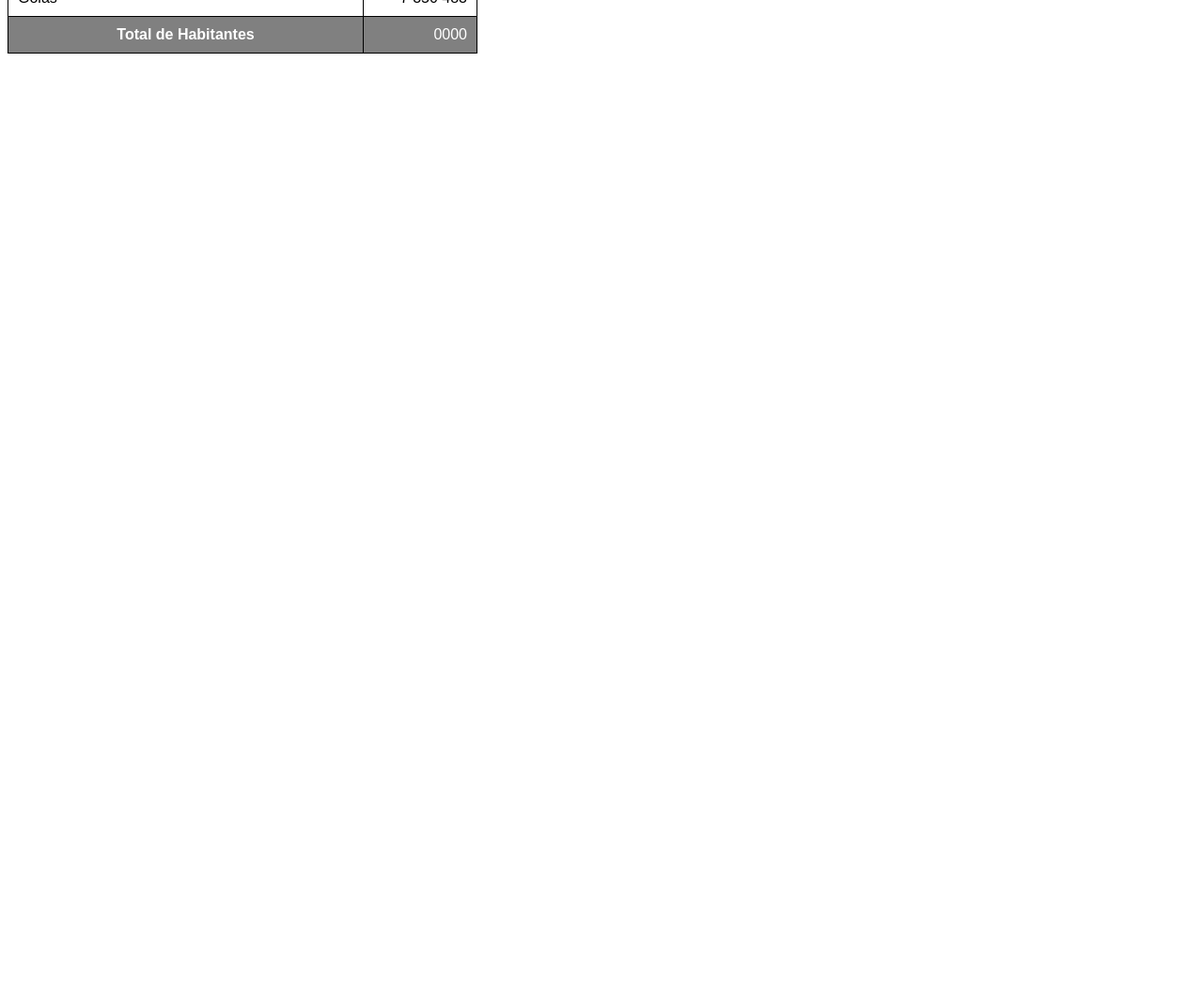
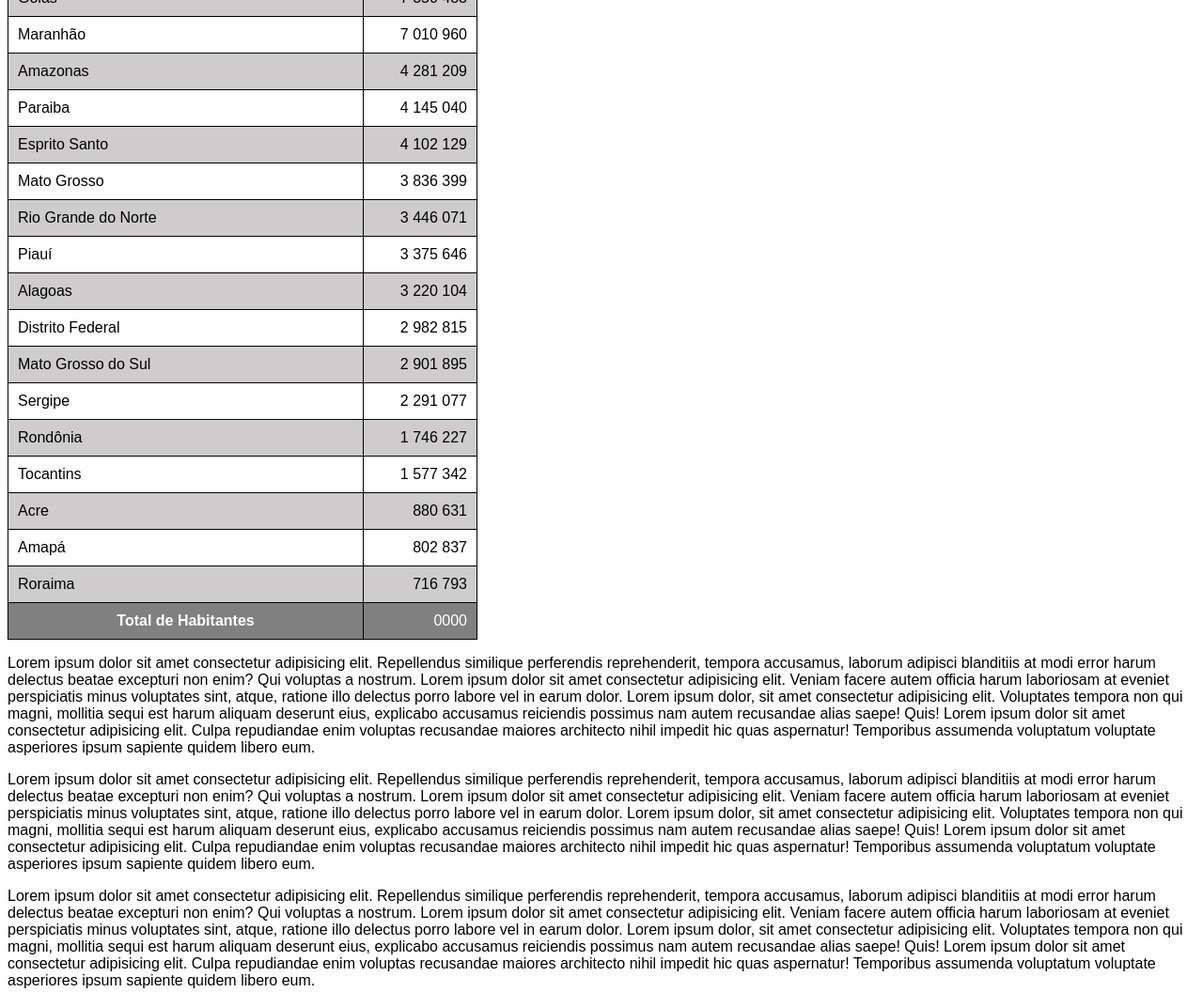
Before and after one commit to gabrielporfirio1/html-css, a plain HTML site: page exercicios/ex023/tabela002.html in a window 1280 px wide. Shown: the part 540-1596 px from the top of the page at 94% size. Before the commit the page ends 800 px from the top, so only its background shows below. Drawn offline with Linux system fonts and the light colour scheme.

Commit message:
exercicios e desafios novos

```diff
--- a/exercicios/ex023/tabela002.html
+++ b/exercicios/ex023/tabela002.html
@@ -11,14 +11,25 @@
         table {
             width: 500px;
             border-collapse: collapse;
+            position: relative;
         }
         td, th {
             border: 1px solid black;
             padding: 10px;
         }
+
+        tbody > tr:nth-child(even){
+            background-color: rgb(206, 204, 204);
+        }
+
         thead, tfoot {
             background-color: gray;
             color: white;
+        }
+        thead > tr > th {
+            position: sticky;
+            top: -1px;
+            background-color: rgb(206, 204, 204);
         }
         caption {
             font-size: 1.5em;
@@ -96,6 +107,70 @@
                 <td>Goiás</td>
                 <td class="num">7 350 483</td>
             </tr>
+            <tr>
+                <td>Maranhão</td>
+                <td class="num">7 010 960</td>
+            </tr>
+            <tr>
+                <td>Amazonas</td>
+                <td class="num">4 281 209</td>
+            </tr>
+            <tr>
+                <td>Paraiba</td>
+                <td class="num">4 145 040</td>
+            </tr>
+            <tr>
+                <td>Esprito Santo</td>
+                <td class="num">4 102 129</td>
+            </tr>
+            <tr>
+                <td>Mato Grosso</td>
+                <td class="num">3 836 399</td>
+            </tr>
+            <tr>
+                <td>Rio Grande do Norte</td>
+                <td class="num">3 446 071</td>
+            </tr>
+            <tr>
+                <td>Piauí</td>
+                <td class="num">3 375 646</td>
+            </tr>
+            <tr>
+                <td>Alagoas</td>
+                <td class="num">3 220 104</td>
+            </tr>
+            <tr>
+                <td>Distrito Federal</td>
+                <td class="num">2 982 815</td>
+            </tr>
+            <tr>
+                <td>Mato Grosso do Sul</td>
+                <td class="num">2 901 895</td>
+            </tr>
+            <tr>
+                <td>Sergipe </td>
+                <td class="num">2 291 077</td>
+            </tr>
+            <tr>
+                <td>Rondônia</td>
+                <td class="num">1 746 227</td>
+            </tr>
+            <tr>
+                <td>Tocantins</td>
+                <td class="num">1 577 342</td>
+            </tr>
+            <tr>
+                <td>Acre</td>
+                <td class="num">880 631</td>
+            </tr>
+            <tr>
+                <td>Amapá</td>
+                <td class="num">802 837</td>
+            </tr>
+            <tr>
+                <td>Roraima</td>
+                <td class="num">716 793</td>
+            </tr>
         </tbody>
         <tfoot>
             <tr>
@@ -104,5 +179,11 @@
             </tr>
         </tfoot>
     </table>
+
+    <p>Lorem ipsum dolor sit amet consectetur adipisicing elit. Repellendus similique perferendis reprehenderit, tempora accusamus, laborum adipisci blanditiis at modi error harum delectus beatae excepturi non enim? Qui voluptas a nostrum. Lorem ipsum dolor sit amet consectetur adipisicing elit. Veniam facere autem officia harum laboriosam at eveniet perspiciatis minus voluptates sint, atque, ratione illo delectus porro labore vel in earum dolor. Lorem ipsum dolor, sit amet consectetur adipisicing elit. Voluptates tempora non qui magni, mollitia sequi est harum aliquam deserunt eius, explicabo accusamus reiciendis possimus nam autem recusandae alias saepe! Quis! Lorem ipsum dolor sit amet consectetur adipisicing elit. Culpa repudiandae enim voluptas recusandae maiores architecto nihil impedit hic quas aspernatur! Temporibus assumenda voluptatum voluptate asperiores ipsum sapiente quidem libero eum. </p>
+
+    <p>Lorem ipsum dolor sit amet consectetur adipisicing elit. Repellendus similique perferendis reprehenderit, tempora accusamus, laborum adipisci blanditiis at modi error harum delectus beatae excepturi non enim? Qui voluptas a nostrum. Lorem ipsum dolor sit amet consectetur adipisicing elit. Veniam facere autem officia harum laboriosam at eveniet perspiciatis minus voluptates sint, atque, ratione illo delectus porro labore vel in earum dolor. Lorem ipsum dolor, sit amet consectetur adipisicing elit. Voluptates tempora non qui magni, mollitia sequi est harum aliquam deserunt eius, explicabo accusamus reiciendis possimus nam autem recusandae alias saepe! Quis! Lorem ipsum dolor sit amet consectetur adipisicing elit. Culpa repudiandae enim voluptas recusandae maiores architecto nihil impedit hic quas aspernatur! Temporibus assumenda voluptatum voluptate asperiores ipsum sapiente quidem libero eum.</p>
+
+    <p>Lorem ipsum dolor sit amet consectetur adipisicing elit. Repellendus similique perferendis reprehenderit, tempora accusamus, laborum adipisci blanditiis at modi error harum delectus beatae excepturi non enim? Qui voluptas a nostrum. Lorem ipsum dolor sit amet consectetur adipisicing elit. Veniam facere autem officia harum laboriosam at eveniet perspiciatis minus voluptates sint, atque, ratione illo delectus porro labore vel in earum dolor. Lorem ipsum dolor, sit amet consectetur adipisicing elit. Voluptates tempora non qui magni, mollitia sequi est harum aliquam deserunt eius, explicabo accusamus reiciendis possimus nam autem recusandae alias saepe! Quis! Lorem ipsum dolor sit amet consectetur adipisicing elit. Culpa repudiandae enim voluptas recusandae maiores architecto nihil impedit hic quas aspernatur! Temporibus assumenda voluptatum voluptate asperiores ipsum sapiente quidem libero eum.</p>
 </body>
 </html>
```
Also changed, not shown: desafios/desafio013/desafio2.html (added, +48 -0 lines), desafios/desafio013/index.html (added, +48 -0 lines), exercicios/ex023/tabela003.html (added, +49 -0 lines).
